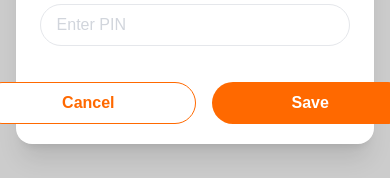
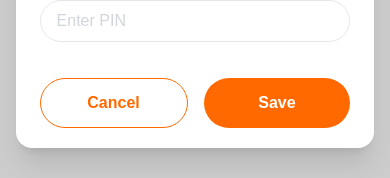
Before and after one commit to LTI-INTERNS/pos-micro-sass, a Next.js app: page /cashier in a window 390 px wide. Both pictures are taken after a click on the button "Add Cashier". Shown: the part 641-819 px from the top of the page. Built offline with nearby package versions, Linux system fonts and the light colour scheme.

Commit message:
fix: fix button responsivenes issue

```diff
--- a/app/components/Dashboard/common/PopupActions.tsx
+++ b/app/components/Dashboard/common/PopupActions.tsx
@@ -12,7 +12,7 @@ type PopupActionsProps = {
 
 export default function PopupActions({ actions }: PopupActionsProps) {
   return (
-    <div className="mt-6 flex justify-center gap-4">
+    <div className="mt-6 flex gap-4">
       {actions.map((action, index) => {
         const isPrimary = action.variant === "primary";
 
@@ -22,7 +22,7 @@ export default function PopupActions({ actions }: PopupActionsProps) {
             type="button"
             onClick={action.onClick}
             className={`
-              px-20 rounded-full py-2 font-semibold transition active:scale-[0.98]
+              w-full rounded-full py-3 font-semibold transition active:scale-[0.98]
               ${
                 isPrimary
                   ? "bg-orange-500 text-white hover:bg-orange-600"
```
